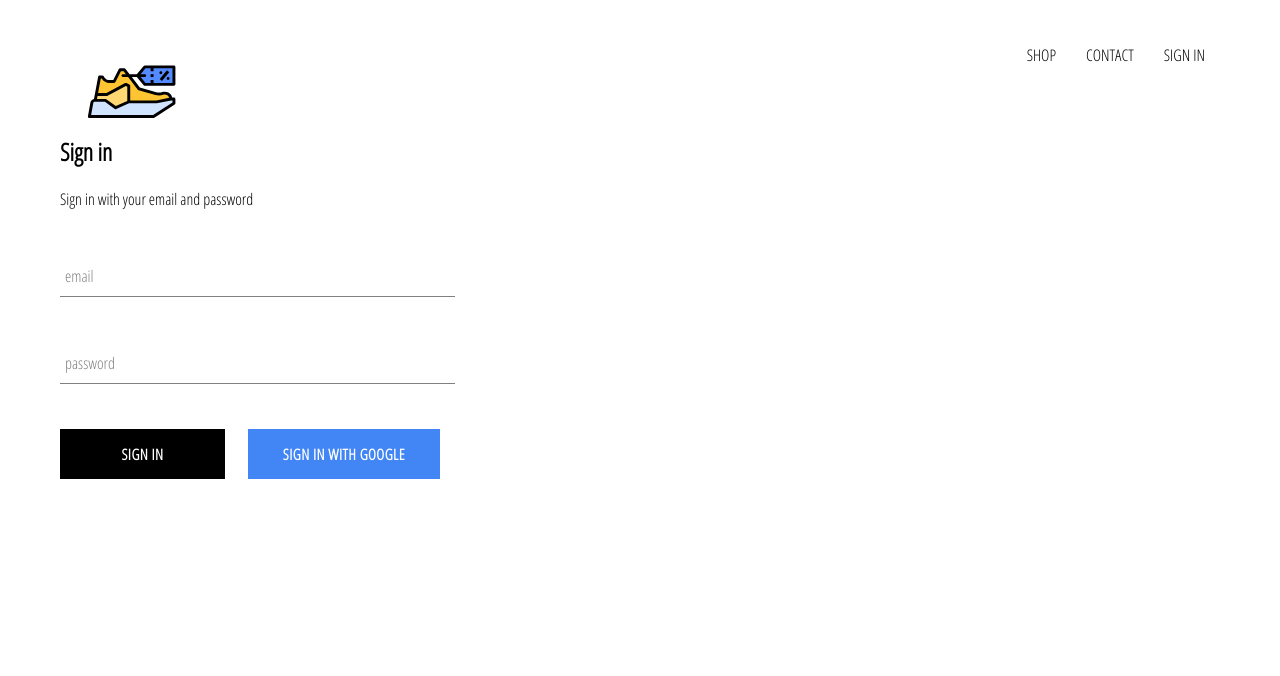
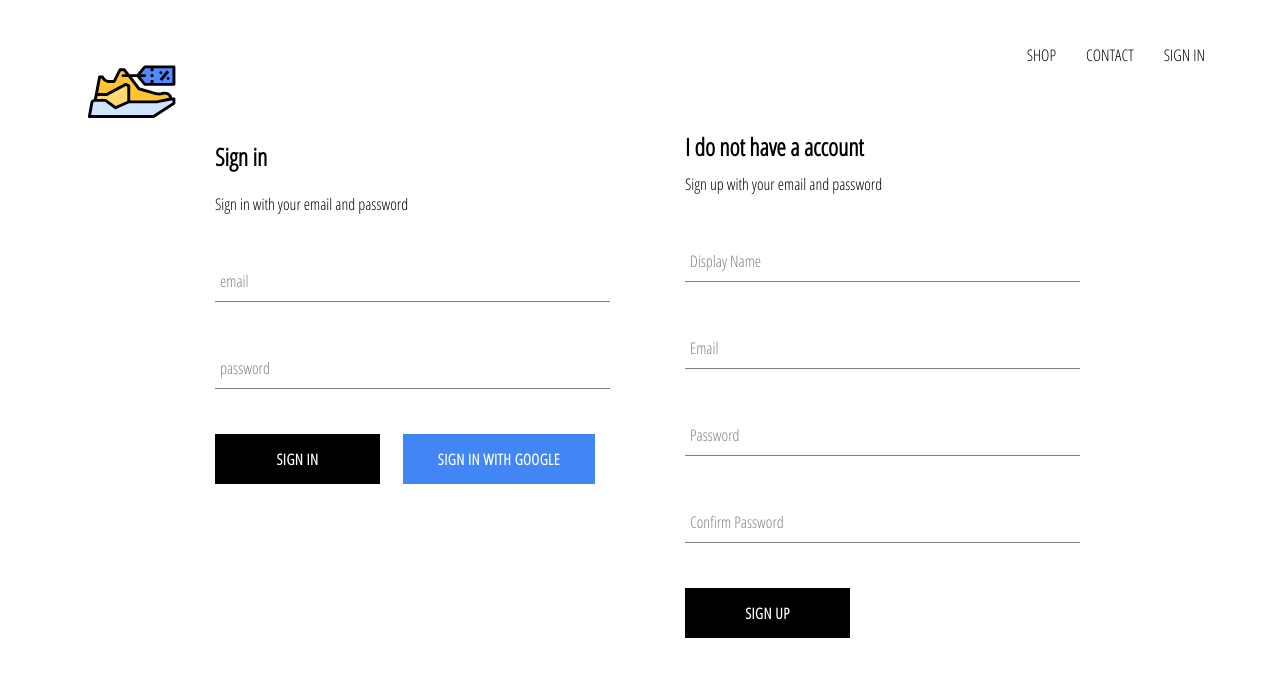
Before and after one commit to AhmadMajid/golden, a React (Create React App) app: page /signin in a window 1280 px wide. Shown: the top 676 px of the page. Built offline with nearby package versions, Linux system fonts and the light colour scheme; no server answers.

Commit message:
implemented firebase utilities, included ability to store authenticated users into our firestore database

```diff
--- a/src/App.js
+++ b/src/App.js
@@ -7,7 +7,7 @@
 import ShopPage from './pages/shop/shop.component';
 import SignInAndSignUpPage from './pages/sign-in-and-sign-up/sign-in-and-sign-up.component'
 import Header from './components/header/header.component';
-import { auth } from './firebase/firebase.utils';
+import { auth, createUserProfileDocument } from './firebase/firebase.utils';
 
 
 class App extends React.Component {
@@ -22,10 +22,22 @@
   unsubscribeFromAuth = null
 
   componentDidMount() {
-    this.unsubscribeFromAuth = auth.onAuthStateChanged(user => {
-      this.setState({ currentUser: user});
+    this.unsubscribeFromAuth = auth.onAuthStateChanged(async userAuth => {
+      if (userAuth) {
+        const userRef = await createUserProfileDocument(userAuth);
 
-      console.log(user);
+        userRef.onSnapshot(snapShot => {
+          this.setState({
+            currentUser: {
+              id: snapShot.id,
+              ...snapShot.data()
+            }
+        });
+
+        console.log(this.state);
+      });
+    }
+      this.setState({ currentUser: userAuth });
     });
   }
 
--- /dev/null
+++ b/src/components/sign-up/sign-up.component.jsx
@@ -0,0 +1,103 @@
+import React from 'react';
+
+import FormInput from '../form-input/form-input.component';
+import CustomButton from '../custom-button/custom-button.component';
+
+import { auth, createUserProfileDocument } from '../../firebase/firebase.utils';
+
+import './sign-up.styles.scss';
+
+class SignUp extends React.Component {
+  constructor() {
+    super();
+
+    this.state = {
+      displayName: '',
+      email: '',
+      password: '',
+      confirmPassword: ''
+    };
+  }
+
+  handleSubmit = async event => {
+    event.preventDefault();
+
+    const { displayName, email, password, confirmPassword } = this.state;
+
+    if (password !== confirmPassword) {
+      alert("passwords don't match");
+      return;
+    }
+
+    try {
+      const { user } = await auth.createUserWithEmailAndPassword(
+        email,
+        password
+      );
+
+      await createUserProfileDocument(user, { displayName });
+
+      this.setState({
+        displayName: '',
+        email: '',
+        password: '',
+        confirmPassword: ''
+      });
+    } catch (error) {
+      console.error(error);
+    }
+  };
+
+  handleChange = event => {
+    const { name, value } = event.target;
+
+    this.setState({ [name]: value });
+  };
+
+  render() {
+    const { displayName, email, password, confirmPassword } = this.state;
+    return (
+      <div className='sign-up'>
+        <h2 className='title'>I do not have a account</h2>
+        <span>Sign up with your email and password</span>
+        <form className='sign-up-form' onSubmit={this.handleSubmit}>
+          <FormInput
+            type='text'
+            name='displayName'
+            value={displayName}
+            onChange={this.handleChange}
+            label='Display Name'
+            required
+          />
+          <FormInput
+            type='email'
+            name='email'
+            value={email}
+            onChange={this.handleChange}
+            label='Email'
+            required
+          />
+          <FormInput
+            type='password'
+            name='password'
+            value={password}
+            onChange={this.handleChange}
+            label='Password'
+            required
+          />
+          <FormInput
+            type='password'
+            name='confirmPassword'
+            value={confirmPassword}
+            onChange={this.handleChange}
+            label='Confirm Password'
+            required
+          />
+          <CustomButton type='submit'>SIGN UP</CustomButton>
+        </form>
+      </div>
+    );
+  }
+}
+
+export default SignUp;
--- /dev/null
+++ b/src/components/sign-up/sign-up.styles.scss
@@ -0,0 +1,9 @@
+.sign-up {
+    display: flex;
+    flex-direction: column;
+    width: 380px;
+
+    .title {
+        margin: 10px 0;
+    }
+}
--- a/src/firebase/firebase.utils.js
+++ b/src/firebase/firebase.utils.js
@@ -13,6 +13,32 @@
     measurementId: "G-8NGMQPR426"
   };
 
+  export const createUserProfileDocument = async (userAuth, additionalData) => {
+      if (!userAuth) return;
+
+      const userRef = firestore.doc(`users/${userAuth.uid}`);
+
+      const snapShot = await userRef.get();
+
+      if(!snapShot.exists) {
+        const { displayName, email } = userAuth;
+        const createdAt = new Date();
+
+        try {
+            await userRef.set({
+                displayName,
+                email,
+                createdAt,
+                ...additionalData
+            })
+        }   catch (error) {
+            console.log('error creating user', error.message);
+        }
+      }
+
+      return userRef;
+  };
+
   firebase.initializeApp(config);
 
   export const auth = firebase.auth();
--- a/src/pages/sign-in-and-sign-up/sign-in-and-sign-up.component.jsx
+++ b/src/pages/sign-in-and-sign-up/sign-in-and-sign-up.component.jsx
@@ -1,13 +1,15 @@
 import React from 'react';
 
 import SignIn from '../../components/sign-in/sign-in.component';
+import SignUp from '../../components/sign-up/sign-up.component';
 
 import './sign-in-and-sign-up.styles.scss';
 
 const SignInAndSignUpPage = () => (
-    <div className='sign-in-and-sign-up'>
-        <SignIn />
-    </div>
+  <div className='sign-in-and-sign-up'>
+    <SignIn />
+    <SignUp />
+  </div>
 );
 
 export default SignInAndSignUpPage;
--- a/src/pages/sign-in-and-sign-up/sign-in-and-sign-up.styles.scss
+++ b/src/pages/sign-in-and-sign-up/sign-in-and-sign-up.styles.scss
@@ -0,0 +1,6 @@
+.sign-in-and-sign-up {
+    width: 850px;
+    display:flex;
+    justify-content: space-between;
+    margin: 30px auto;
+}
```
